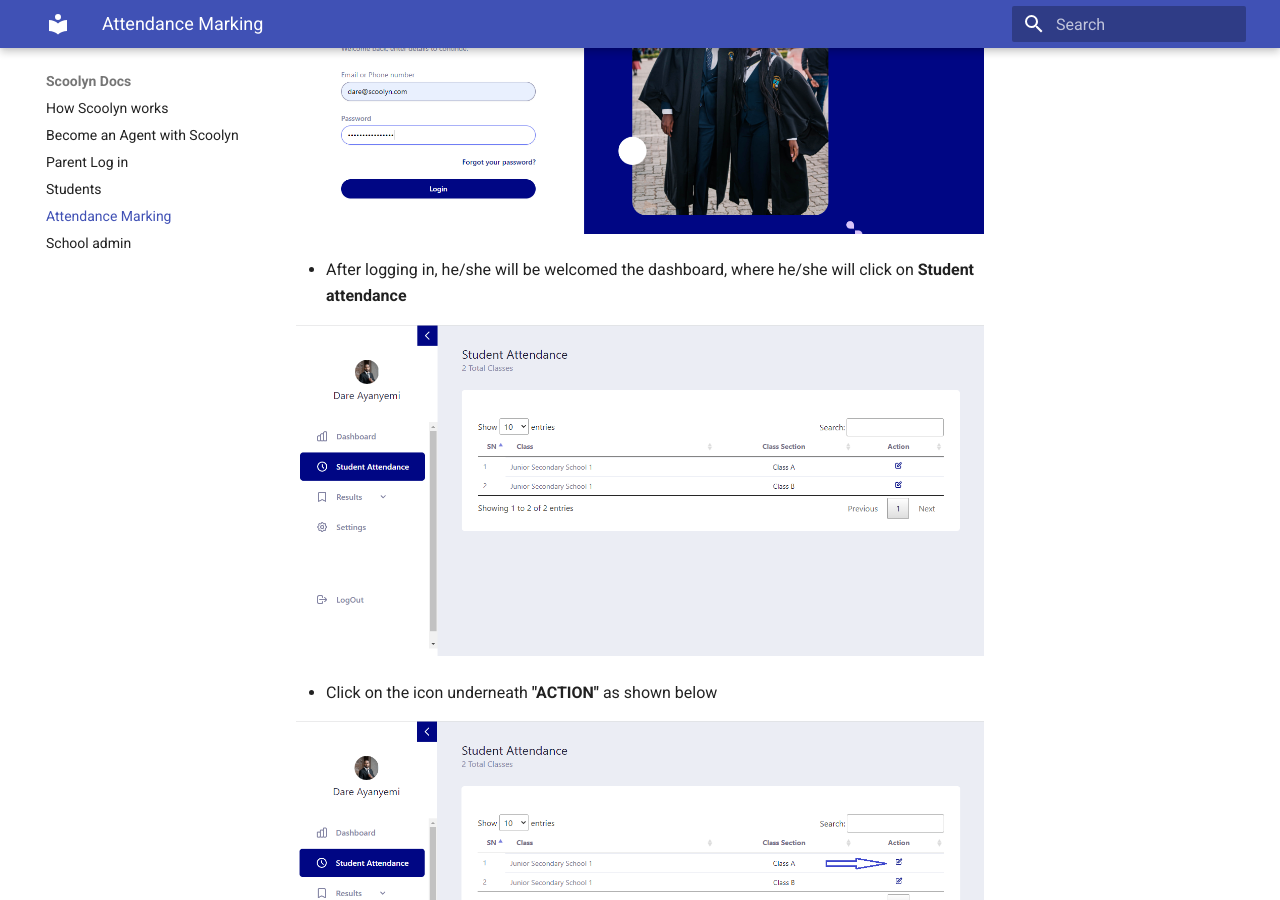
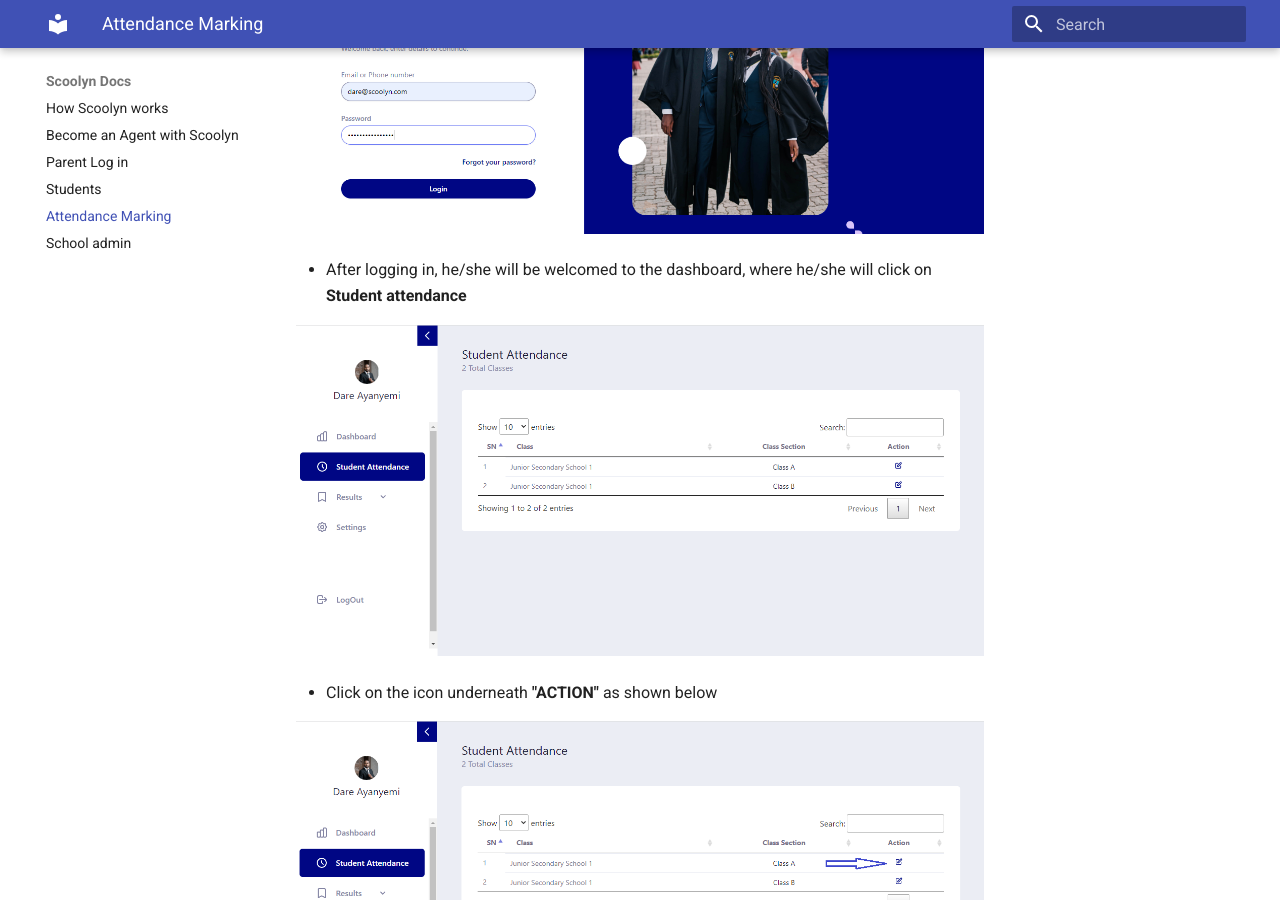
Before and after one commit to digikraaft/docs.scoolyn.com, an MkDocs documentation site: the page built from docs/Teachers.md, in a window 1280 px wide and 900 px high, scrolled down 394 px. Built offline with MkDocs 1.6.1 and Material for MkDocs 9.7.7, drawn with Linux system fonts in a browser that asks for light colours.

```diff
--- a/docs/Teachers.md
+++ b/docs/Teachers.md
@@ -7,7 +7,7 @@ A teacher will be able to mark his/her class attendance once he/she has been onb
 
 ![has two graduate pictures](https://github.com/digikraaft/docs.scoolyn.com/blob/emma/teacher%20log%20in.png)
 
-- After logging in, he/she will be welcomed the dashboard, where he/she will click on  **Student attendance**
+- After logging in, he/she will be welcomed to the dashboard, where he/she will click on  **Student attendance**
 
 ![has a dashboard](https://github.com/digikraaft/docs.scoolyn.com/blob/emma/Teacher%20-%20mark%20attendace.png)
 
```
